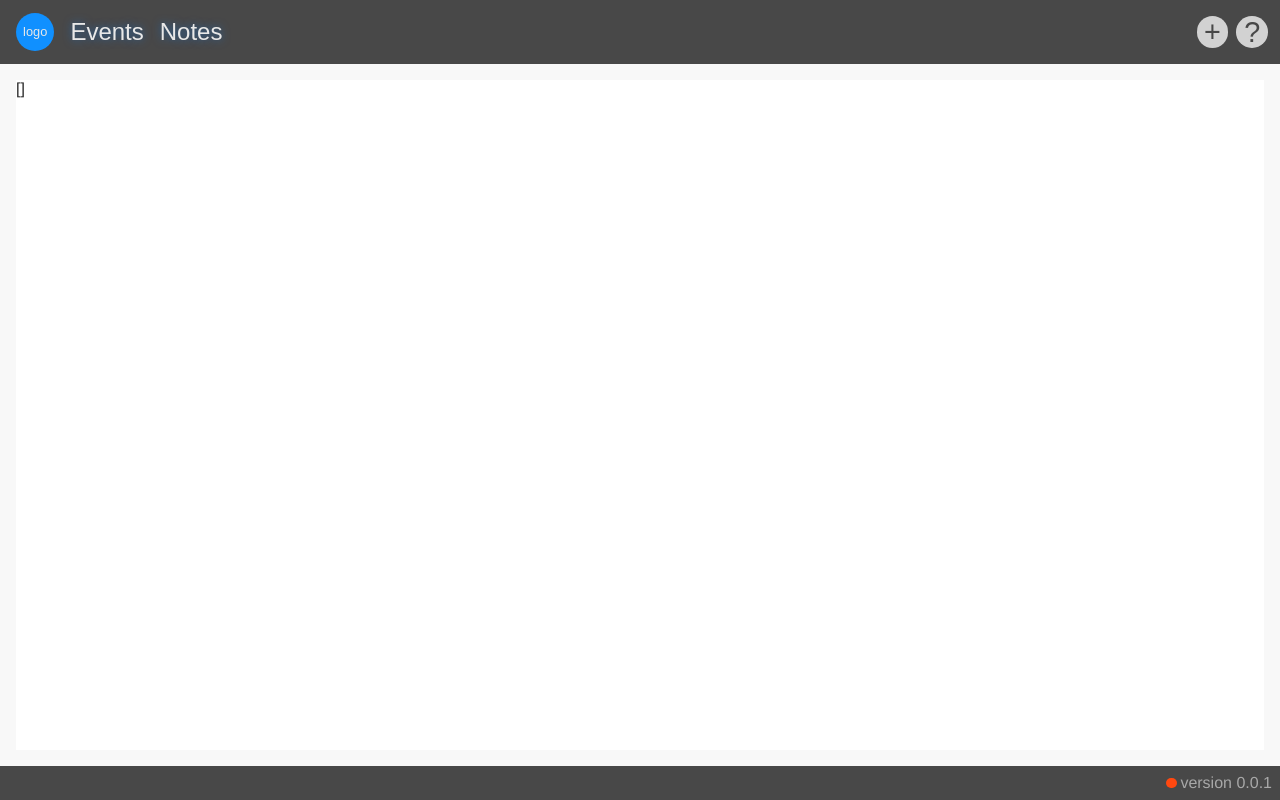
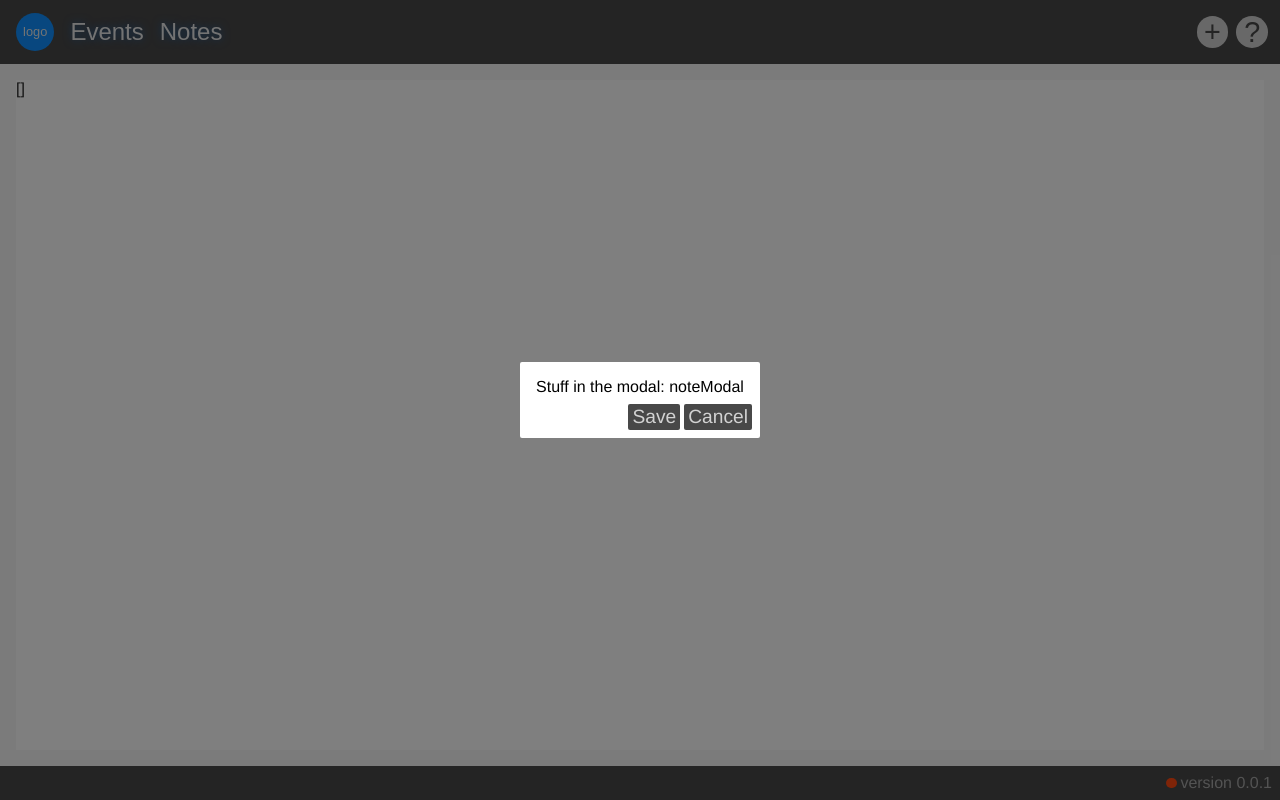
Before and after one commit to philrmass/what-next, a React app: page / in a window 1280 px wide. Built offline with nearby package versions, Linux system fonts and the light colour scheme; the HTML template or start-up script is replaced by a standard one.

Commit message:
show modal

```diff
--- a/src/components/App.js
+++ b/src/components/App.js
@@ -13,7 +13,7 @@ function App() {
   const [notes, setNotes] = useLocalStorage('whatNextNotes', []);
   const [notesShown, setNotesShown] = useLocalStorage('whatNextNotesShown', false);
   const [menuShown, setShowMenu] = useState(false);
-  const [modalShown, setModalShown] = useState('');
+  const [modalShown, setModalShown] = useState('noteModal');
   const [message, setMessage] = useState('');
   const version = '0.0.1';
 
@@ -56,6 +56,19 @@ function App() {
     showMessage('update');
   }
 
+  function buildModal(name) {
+    if (name.length === 0) {
+      return null;
+    }
+    return (
+      <Modal
+        close={() => setModalShown('')}
+      >
+        {`Stuff in the modal: ${name}`}
+      </Modal>
+    );
+  }
+
   return (
     <div className={styles.page}>
       <Header
@@ -89,12 +102,7 @@ function App() {
         version={version}
         update={update}
       />
-      { modalShown &&
-        <Modal
-          shown={modalShown}
-          close={() => setModalShown('')}
-        />
-      }
+      {buildModal(modalShown)}
     </div>
   );
 }
--- a/src/components/Modal.js
+++ b/src/components/Modal.js
@@ -2,16 +2,25 @@ import React from 'react';
 import PropTypes from 'prop-types';
 import styles from '../styles/Modal.module.css';
 
-function Modal({ close }) {
+function Modal({ close, children }) {
   return (
     <div className={styles.main}>
-      <div className={styles.content}>
+      <div className={styles.modal}>
+        <div className={styles.content}>
+          { children }
+        </div>
         <div className={styles.buttonContainer}>
           <button
             className={styles.button}
             onClick={close}
           >
-            +
+            Save
+          </button>
+          <button
+            className={styles.button}
+            onClick={close}
+          >
+            Cancel
           </button>
         </div>
       </div>
@@ -20,7 +29,6 @@ function Modal({ close }) {
 }
 
 Modal.propTypes = {
-  shown: PropTypes.string,
   close: PropTypes.func,
 };
 
--- a/src/styles/Modal.module.css
+++ b/src/styles/Modal.module.css
@@ -8,22 +8,28 @@
   background: #00000080;
 }
 
-.content {
-  padding: 16px;
+.modal {
+  padding: 8px;
+  margin: 8px;
   background: #ffffff;
   border-radius: 2px;
 }
 
+.content {
+  padding: 8px;
+}
+
 .buttonContainer {
+  display: flex;
+  justify-content: flex-end;
 }
 
 .button {
-  height: 1.2em;
-  width: 1.2em;
+  padding: 2px 4px;
+  border-radius: 2px;
+  margin-left: 4px;
+  background: #484848;
   color: #ffffffc0;
-  border-radius: 50%;
-  background: #484848;
-  font-size: 1.5em;
-  transform: rotate(45deg);
+  font-size: 1.2em;
   user-select: none;
 }
```
